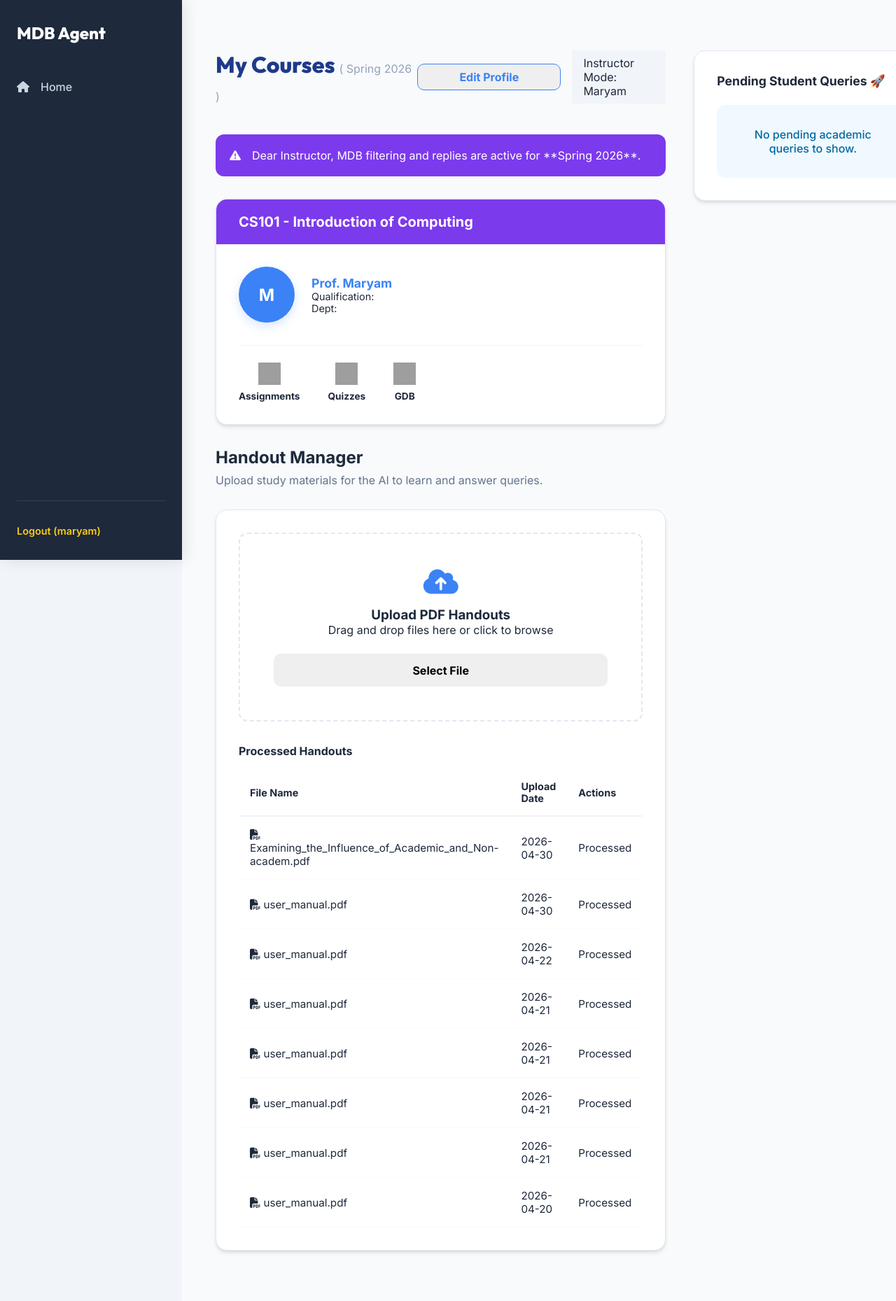
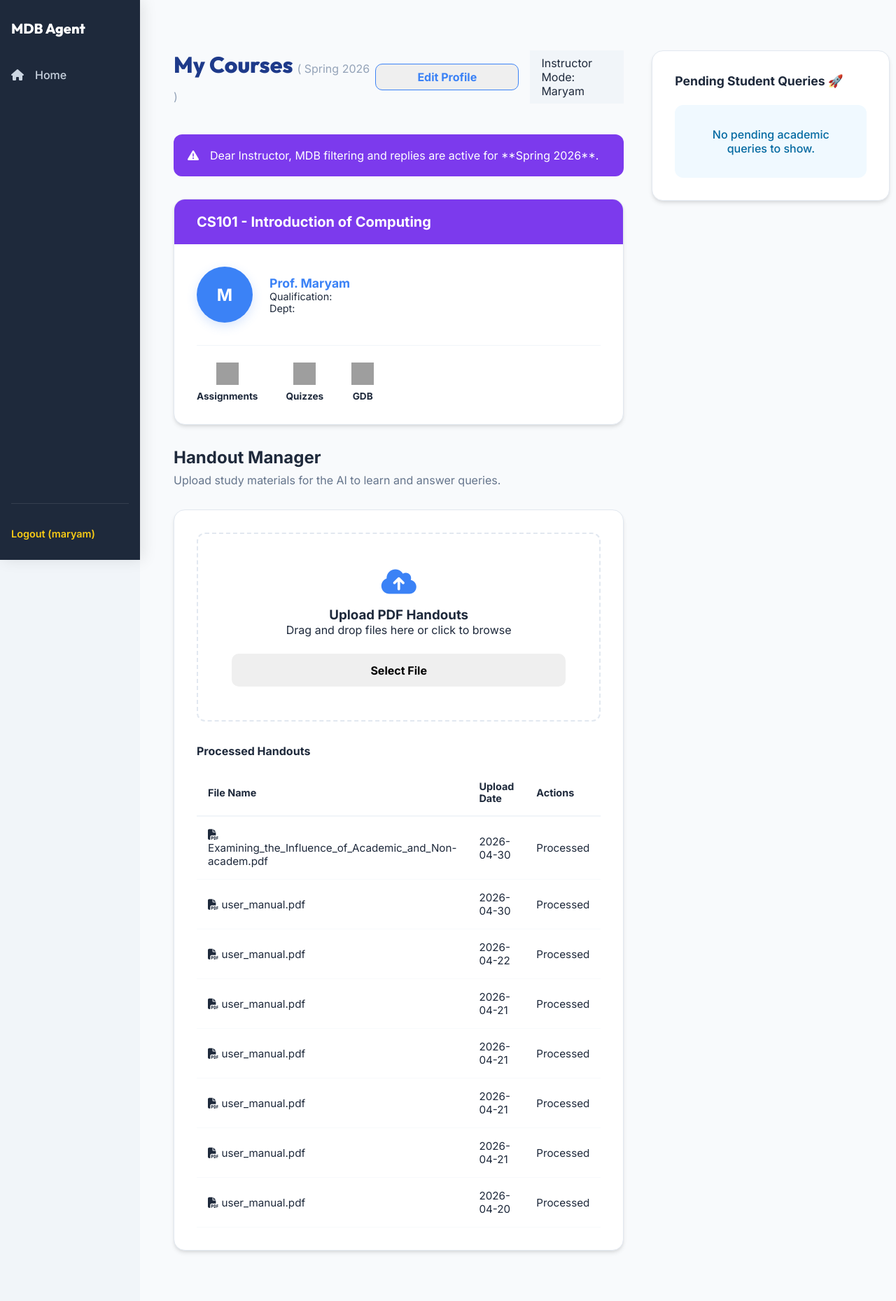
Before and after one commit to AliHaiderr609/MDB-Agent, a Flask app: page /instructor/dashboard in a window 1280 px wide; the page is wider, and only the part inside the window is pictured. Shown: that part at 70% size. Run offline with Flask 3, Linux system fonts and the light colour scheme; a user stored in the database is signed in; grey boxes are pictures that could not be loaded.

Commit message:
Update layout for student dashbaord and reduce sidebar width

```diff
--- a/templates/base.html
+++ b/templates/base.html
@@ -190,7 +190,7 @@
         }
         /* ── Sidebar (Legacy Restored) ── */
         .sidebar {
-            width: 260px;
+            width: 200px;
             background: #1e293b;
             color: #fff;
             display: flex;
@@ -200,13 +200,19 @@
             left: 0; top: 0;
             z-index: 1000;
             box-shadow: 4px 0 20px rgba(0,0,0,0.1);
-            padding: 2rem 1.5rem;
+            padding: 1.75rem 1rem;
+            overflow-y: auto;
+            scrollbar-width: none;
+            -ms-overflow-style: none;
+        }
+        .sidebar::-webkit-scrollbar {
+            display: none;
         }
         .sidebar-brand {
             font-family: 'Outfit', sans-serif;
-            font-size: 1.5rem;
+            font-size: 1.25rem;
             font-weight: 800;
-            margin-bottom: 2.5rem;
+            margin-bottom: 2rem;
             color: #fff;
             text-decoration: none;
         }
@@ -226,7 +232,7 @@
         .sidebar-logout { color: #facc15; font-weight: 600; text-decoration: none; font-size: 0.9rem; }
 
         .main-wrapper {
-            margin-left: 260px;
+            margin-left: 200px;
             padding: 2.5rem 3rem;
             min-height: 100vh;
             background-color: #f8fafc;
```
Also changed, not shown: templates/student_dashboard.html (+73 -38 lines).
